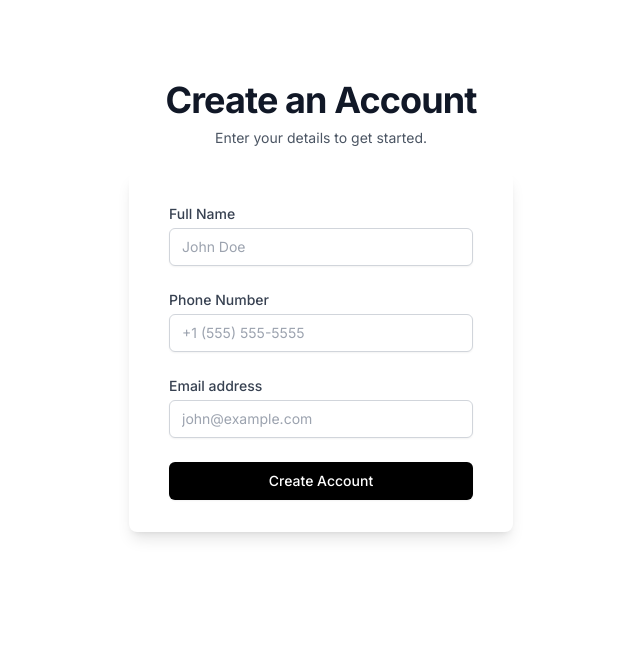
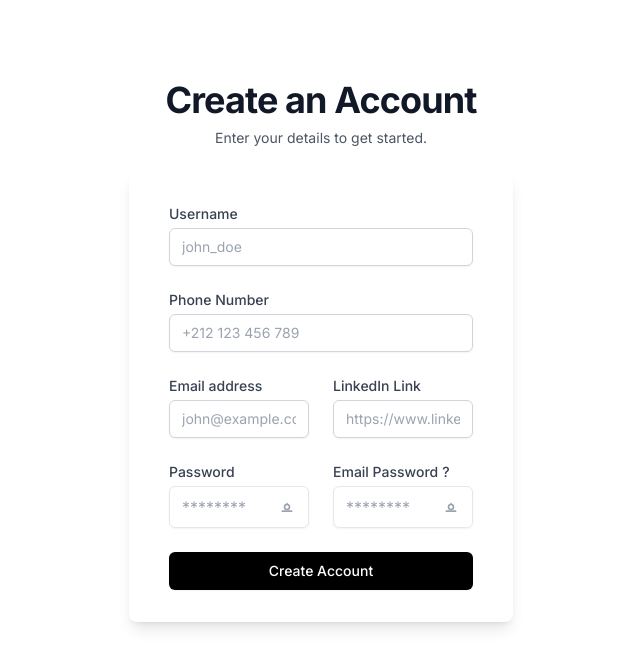
Before and after one commit to Search-Internship/frontend, a Next.js app: page /register in a window 1280 px wide. Shown: the top 668 px of the page, without its empty margins (319-959 px from the left). Built offline with nearby package versions, Linux system fonts and the light colour scheme.

Commit message:
adding registration

```diff
--- a/src/components/component/register.jsx
+++ b/src/components/component/register.jsx
@@ -1,62 +1,95 @@
-/**
-* This code was generated by v0 by Vercel.
-* @see https://v0.dev/t/8afHrIU8t4c
-* Documentation: https://v0.dev/docs#integrating-generated-code-into-your-nextjs-app
-*/
 
-/** Add fonts into your Next.js project:
+  "use client";
+  import { useState } from 'react';
 
-import { Arimo } from 'next/font/google'
-import { Libre_Franklin } from 'next/font/google'
+export function Register() {
+  const [formData, setFormData] = useState({
+    username: '',
+    email: '',
+    linkedin_link: '',
+    password: '',
+    phone_number: '',
+    email_password: ''
+  });
 
-arimo({
-  subsets: ['latin'],
-  display: 'swap',
-})
+  const [showPassword, setShowPassword] = useState({ password: false, emailPassword: false });
 
-libre_franklin({
-  subsets: ['latin'],
-  display: 'swap',
-})
+  const togglePasswordVisibility = (field) => {
+    setShowPassword({ ...showPassword, [field]: !showPassword[field] });
+  };
 
-To read more about using these font, please visit the Next.js documentation:
-- App Directory: https://nextjs.org/docs/app/building-your-application/optimizing/fonts
-- Pages Directory: https://nextjs.org/docs/pages/building-your-application/optimizing/fonts
-**/
-export function Register() {
+  const handleChange = (e) => {
+    const { name, value } = e.target;
+    setFormData({ ...formData, [name]: value });
+  };
+
+  const handleSubmit = async (e) => {
+    e.preventDefault();
+
+    const form = new FormData();
+    for (const key in formData) {
+      form.append(key, formData[key]);
+    }
+
+    try {
+      const response = await fetch('http://localhost:8000/api/users', {
+        method: 'POST',
+        body: form
+      });
+
+      if (response.ok) {
+        // Handle success
+        console.log('User created successfully');
+      } else {
+        // Handle error
+        console.error('Failed to create user');
+      }
+    } catch (error) {
+      console.error('Error:', error);
+    }
+  };
+
   return (
-    (<div
-      className="w-full h-full h-screen max-w-md mx-auto py-20 px-4 sm:px-6 lg:px-8 bg-white dark:bg-white">
+    <div className="w-full h-full h-screen max-w-md mx-auto py-20 px-4 sm:px-6 lg:px-8 bg-white dark:bg-white">
       <div className="space-y-6">
         <div className="text-center">
-          <h1
-            className="text-4xl font-bold tracking-tight text-gray-900 dark:text-gray-900">Create an Account</h1>
-          <p className="mt-2 text-sm text-gray-600 dark:text-gray-600">Enter your details to get started.</p>
+          <h1 className="text-4xl font-bold tracking-tight text-gray-900 dark:text-gray-900">
+            Create an Account
+          </h1>
+          <p className="mt-2 text-sm text-gray-600 dark:text-gray-600">
+            Enter your details to get started.
+          </p>
         </div>
         <div className="bg-white dark:bg-white shadow-lg rounded-lg overflow-hidden">
           <div className="px-6 py-8 sm:px-10">
-            <form action="#" className="space-y-6" method="POST">
+            <form onSubmit={handleSubmit} className="space-y-6">
+              <div className="grid grid-cols-1 sm:grid-cols-[1fr, 2fr] gap-6">
                 <div>
                   <label
                     className="block text-sm font-medium text-gray-700 dark:text-gray-700"
-                  htmlFor="name">
-                  Full Name
+                    htmlFor="username"
+                  >
+                    Username
                   </label>
                   <div className="mt-1">
                     <input
-                    autoComplete="name"
+                      autoComplete="username"
                       className="block w-full px-3 py-2 border border-gray-200 border-gray-300 rounded-md shadow-sm placeholder-gray-400 focus:outline-none focus:ring-indigo-500 focus:border-indigo-500 sm:text-sm dark:bg-white dark:border-gray-600 dark:text-gray-700 dark:border-gray-800"
-                    id="name"
-                    name="name"
-                    placeholder="John Doe"
+                      id="username"
+                      name="username"
+                      placeholder="john_doe"
                       required
-                    type="text" />
+                      type="text"
+                      value={formData.username}
+                      onChange={handleChange}
+                    />
                   </div>
                 </div>
                 <div>
                   <label
                     className="block text-sm font-medium text-gray-700 dark:text-gray-700"
-                  htmlFor="phone">
+                    htmlFor="phone"
+                  >
                     Phone Number
                   </label>
                   <div className="mt-1">
@@ -64,16 +97,22 @@ export function Register() {
                       autoComplete="tel"
                       className="block w-full px-3 py-2 border border-gray-200 border-gray-300 rounded-md shadow-sm placeholder-gray-400 focus:outline-none focus:ring-indigo-500 focus:border-indigo-500 sm:text-sm dark:bg-white dark:border-gray-600 dark:text-gray-700 dark:border-gray-800"
                       id="phone"
-                    name="phone"
-                    placeholder="+1 (555) 555-5555"
+                      name="phone_number"
+                      placeholder="+212 123 456 789"
                       required
-                    type="tel" />
+                      type="tel"
+                      value={formData.phone_number}
+                      onChange={handleChange}
+                    />
                   </div>
                 </div>
+              </div>
+              <div className="grid grid-cols-1 sm:grid-cols-2 gap-6">
                 <div>
                   <label
                     className="block text-sm font-medium text-gray-700 dark:text-gray-700"
-                  htmlFor="email">
+                    htmlFor="email"
+                  >
                     Email address
                   </label>
                   <div className="mt-1">
@@ -84,13 +123,183 @@ export function Register() {
                       name="email"
                       placeholder="john@example.com"
                       required
-                    type="email" />
+                      type="email"
+                      value={formData.email}
+                      onChange={handleChange}
+                    />
                   </div>
                 </div>
                 <div>
+                  <label
+                    className="block text-sm font-medium text-gray-700 dark:text-gray-700"
+                    htmlFor="linkedin"
+                  >
+                    LinkedIn Link
+                  </label>
+                  <div className="mt-1">
+                    <input
+                      autoComplete="url"
+                      className="block w-full px-3 py-2 border border-gray-200 border-gray-300 rounded-md shadow-sm placeholder-gray-400 focus:outline-none focus:ring-indigo-500 focus:border-indigo-500 sm:text-sm dark:bg-white dark:border-gray-600 dark:text-gray-700 dark:border-gray-800"
+                      id="linkedin"
+                      name="linkedin_link"
+                      placeholder="https://www.linkedin.com/in/johndoe"
+                      type="url"
+                      value={formData.linkedin_link}
+                      onChange={handleChange}
+                    />
+                  </div>
+                </div>
+              </div>
+              <div className="grid grid-cols-1 sm:grid-cols-2 gap-6">
+                <div>
+                  <label
+                    className="block text-sm font-medium text-gray-700 dark:text-gray-700"
+                    htmlFor="password"
+                  >
+                    Password
+                  </label>
+                  <div className="mt-1 relative rounded-md shadow-sm">
+                    <input
+                      autoComplete="new-password"
+                      className="block w-full px-3 py-2 border border-gray-200 rounded-md placeholder-gray-400 focus:outline-none focus:ring-indigo-500 focus:border-indigo-500 dark:bg-white dark:border-gray-600 dark:text-gray-700 dark:border-gray-800"
+                      id="password"
+                      name="password"
+                      placeholder="********"
+                      required
+                      type={showPassword.password ? 'text' : 'password'}
+                      value={formData.password}
+                      onChange={handleChange}
+                    />
+                    <div
+                      onClick={() => togglePasswordVisibility('password')}
+                      className="absolute inset-y-0 right-0 pr-3 flex items-center pointer-events-auto cursor-pointer"
+                    >
+                      {showPassword.password ? (
+                        <svg
+                          className="h-5 w-5 text-gray-400"
+                          fill="none"
+                          viewBox="0 0 24 24"
+                          stroke="currentColor"
+                        >
+                          <path
+                            strokeLinecap="round"
+                            strokeLinejoin="round"
+                            strokeWidth="2"
+                            d="M15 12a3 3 0 11-6 0 3 3 0 016 0z"
+                          />
+                          <path
+                            strokeLinecap="round"
+                            strokeLinejoin="round"
+                            strokeWidth="2"
+                            d="M17.5 17h-11M12 8v.01"
+                          />
+                        </svg>
+                      ) : (
+                        <svg
+                          className="h-5 w-5 text-gray-400"
+                          fill="none"
+                          viewBox="0 0 24 24"
+                          stroke="currentColor"
+                        >
+                          <path
+                            strokeLinecap="round"
+                            strokeLinejoin="round"
+                            strokeWidth="2"
+                            d="M15 12a3 3 0 11-6 0 3 3 0 016 0z"
+                          />
+                          <path
+                            strokeLinecap="round"
+                            strokeLinejoin="round"
+                            strokeWidth="2"
+                            d="M17.5 17h-11M12 8v.01"
+                          />
+                        </svg>
+                      )}
+                    </div>
+                  </div>
+                </div>
+                <div>
+                  <label
+                    className="block text-sm font-medium text-gray-700 dark:text-gray-700 flex items-center"
+                    htmlFor="emailPassword"
+                  >
+                    Email Password
+                    <a
+                      href="https://support.google.com/accounts/answer/185833?hl=fr#:~:text=Un%20mot%20de%20passe%20d,en%20deux%20%C3%A9tapes%20est%20activ%C3%A9e."
+                      target="_blank"
+                      rel="noopener noreferrer"
+                      className="ml-1"
+                    >
+                      ?
+                    </a>
+                  </label>
+                  <div className="mt-1 relative rounded-md shadow-sm">
+                    <input
+                      autoComplete="new-password"
+                      className="block w-full px-3 py-2 border border-gray-200 rounded-md placeholder-gray-400 focus:outline-none focus:ring-indigo-500 focus:border-indigo-500 dark:bg-white dark:border-gray-600 dark:text-gray-700 dark:border-gray-800"
+                      id="emailPassword"
+                      name="email_password"
+                      placeholder="********"
+                      required
+                      type={showPassword.emailPassword ? 'text' : 'password'}
+                      value={formData.email_password}
+                      onChange={handleChange}
+                    />
+                    <div
+                      onClick={() => togglePasswordVisibility('emailPassword')}
+                      className="absolute inset-y-0 right-0 pr-3 flex items-center pointer-events-auto cursor-pointer"
+                    >
+                      {showPassword.emailPassword ? (
+                        <svg
+                          className="h-5 w-5 text-gray-400"
+                          fill="none"
+                          viewBox="0 0 24 24"
+                          stroke="currentColor"
+                        >
+                          <path
+                            strokeLinecap="round"
+                            strokeLinejoin="round"
+                            strokeWidth="2"
+                            d="M15 12a3 3 0 11-6 0 3 3 0 016 0z"
+                          />
+                          <path
+                            strokeLinecap="round"
+                            strokeLinejoin="round"
+                            strokeWidth="2"
+                            d="M17.5 17h-11M12 8v.01"
+                          />
+                        </svg>
+                      ) : (
+                        <svg
+                          className="h-5 w-5 text-gray-400"
+                          fill="none"
+                          viewBox="0 0 24 24"
+                          stroke="currentColor"
+                        >
+                          <path
+                            strokeLinecap="round"
+                            strokeLinejoin="round"
+                            strokeWidth="2"
+                            d="M15 12a3 3 0 11-6 0 3 3 0 016 0z"
+                          />
+                          <path
+                            strokeLinecap="round"
+                            strokeLinejoin="round"
+                            strokeWidth="2"
+                            d="M17.5 17h-11M12 8v.01"
+                          />
+                        </svg>
+                      )}
+                    </div>
+                  </div>
+                </div>
+              </div>
+
+              <div>
                 <button
                   className="w-full flex justify-center py-2 px-4 border border-gray-200 border-transparent rounded-md shadow-sm text-sm font-medium text-white bg-black hover:bg-gray-900 focus:outline-none focus:ring-2 focus:ring-offset-2 focus:ring-gray-950 dark:bg-black dark:hover:bg-gray-900 dark:border-gray-800"
-                  type="submit">
+                  type="submit"
+                >
                   Create Account
                 </button>
               </div>
@@ -98,6 +307,6 @@ export function Register() {
           </div>
         </div>
       </div>
-    </div>)
+    </div>
   );
 }
```
Lines whose indentation alone changed are shown as unchanged.
